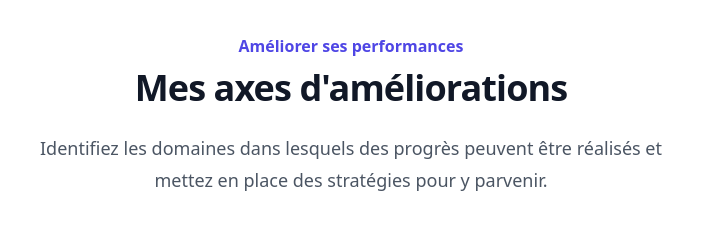
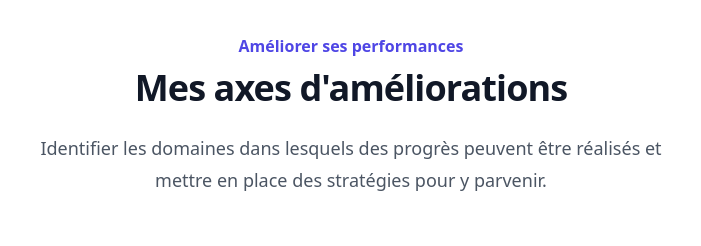
Before and after one commit to PabloRey42/cv_netlify, a plain HTML site: page index.html in a window 1280 px wide. Shown: the part 1140-1386 px from the top of the page, 289-990 px from the left. Drawn offline with nearby package versions, Linux system fonts and the light colour scheme.

Commit message:
Update index.html

```diff
--- a/index.html
+++ b/index.html
@@ -71,7 +71,7 @@
       <div class="mx-auto max-w-2xl lg:text-center">
         <h2 class="text-base font-semibold leading-7 text-indigo-600">Améliorer ses performances</h2>
         <p class="mt-2 text-3xl font-bold tracking-tight text-gray-900 sm:text-4xl">Mes axes d'améliorations</p>
-        <p class="mt-6 text-lg leading-8 text-gray-600">Identifiez les domaines dans lesquels des progrès peuvent être réalisés et mettez en place des stratégies pour y parvenir.
+        <p class="mt-6 text-lg leading-8 text-gray-600">Identifier les domaines dans lesquels des progrès peuvent être réalisés et mettre en place des stratégies pour y parvenir.
         </p>
       </div>
       <div class="mx-auto mt-16 max-w-2xl sm:mt-20 lg:mt-24 lg:max-w-4xl">
```
